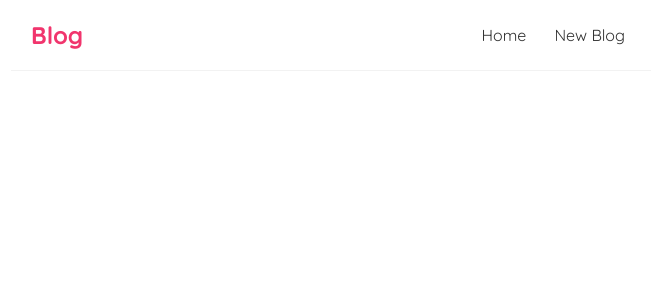
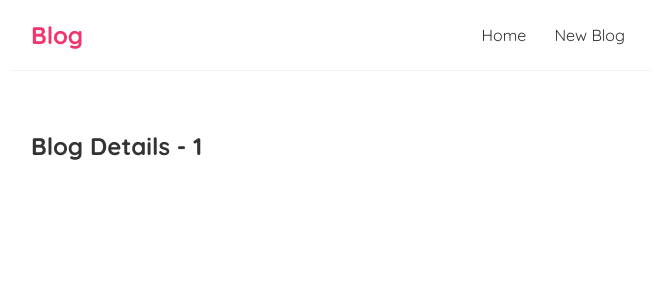
Before and after one commit to TechLounge777/ReactJS-Blog, a React (Create React App) app: page /blogs/1 in a window 1280 px wide. Shown: the top 300 px of the page, without its empty margins (309-964 px from the left). Built offline with nearby package versions, Linux system fonts and the light colour scheme.

Commit message:
added route paraemters

```diff
--- a/src/App.js
+++ b/src/App.js
@@ -3,6 +3,7 @@
 import Home from "./Home";
 import Create from "./Create";
 import { BrowserRouter as Router, Route, Switch } from "react-router-dom";
+import BlogDetails from "./BlogDetails";
 
 function App() {
   return (
@@ -17,6 +18,9 @@
             <Route path="/create">
               <Create />
             </Route>
+            <Route path="/blogs/:id">
+              <BlogDetails />
+            </Route>
           </Switch>
         </div>
       </div>
--- /dev/null
+++ b/src/BlogDetails.jsx
@@ -0,0 +1,13 @@
+import React from "react";
+import { useParams } from "react-router-dom";
+
+const BlogDetails = () => {
+  const { id } = useParams();
+  return (
+    <div className="blog-details">
+      <h2>Blog Details - {id}</h2>
+    </div>
+  );
+};
+
+export default BlogDetails;
```
